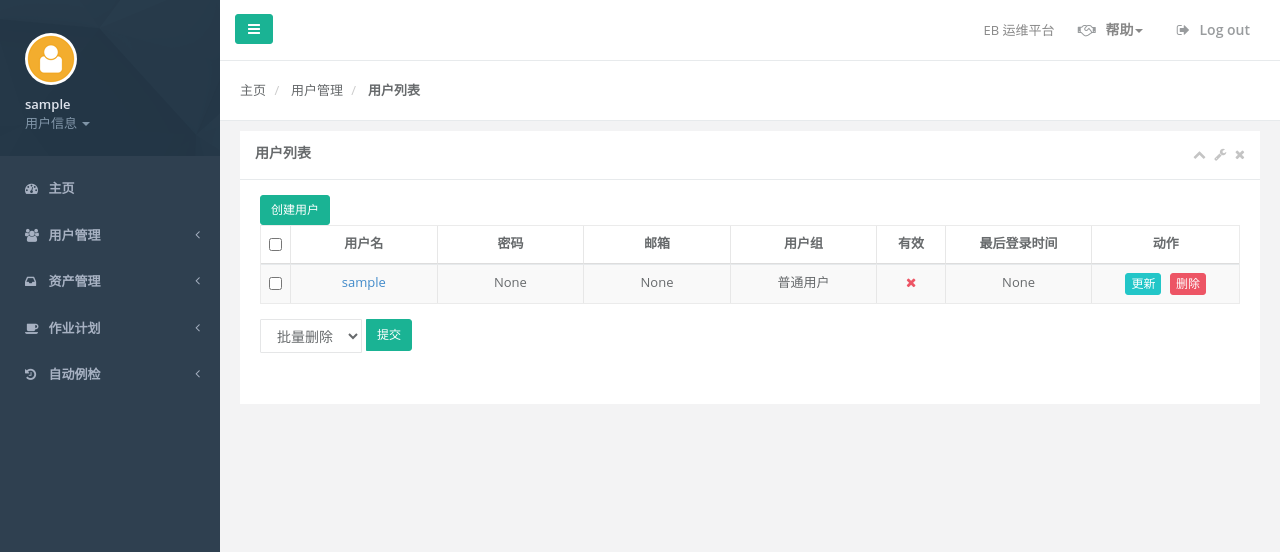
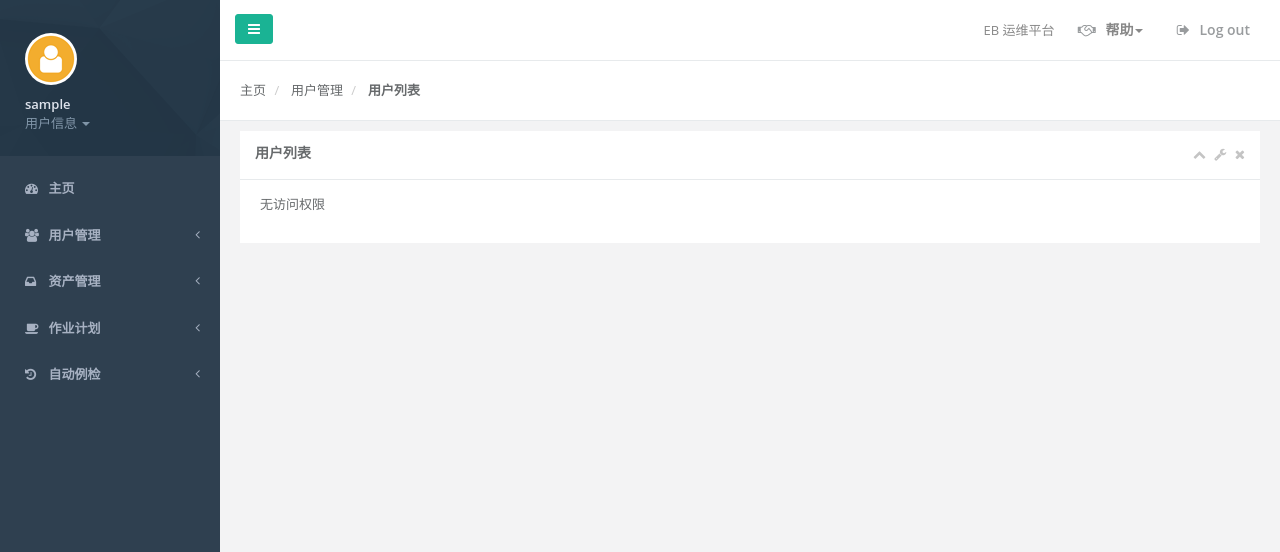
Before and after one commit to zengke123/EbOps, a Flask app: page /auth/users in a window 1280 px wide. Shown: the top 552 px of the page. Run offline with Flask 2, Linux system fonts and the light colour scheme; the visitor is signed in with stand-in values (Sample User, id 1); data comes from the database, SQL or seed files in the repository; some libraries are stand-ins or nearby versions.

Commit message:
[update] 增加管理员访问控制

```diff
--- a/apps/templates/user_list.html
+++ b/apps/templates/user_list.html
@@ -21,6 +21,7 @@
                     </div>
                 </div>
                 <div class="ibox-content">
+                    {% if current_user.is_admin %}
                     <div>
                         <a href="{{ url_for('auth.create') }}" class="btn btn-sm btn-primary"> 创建用户 </a>
                     </div>
@@ -81,7 +82,6 @@
                                 <div class="input-group">
                                     <select class="form-control m-b" style="width: auto" id="slct_bulk_update">
                                         <option value="delete">批量删除</option>
-                                        <option value="update">批量更新</option>
                                         <option value="deactive">禁用所选</option>
                                         <option value="active">激活所选</option>
                                     </select>
@@ -94,22 +94,11 @@
                             </div>
                         </div>
                     </div>
+                    {% else %}
+                        <p>无访问权限</p>
+                    {% endif %}
                 </div>
-                <div id="actions" class="hide">
-                    <div class="input-group">
-                        <select class="form-control m-b" style="width: auto" id="slct_bulk_update">
-                            <option value="delete">批量删除</option>
-                            <option value="update">批量更新</option>
-                            <option value="deactive">禁用所选</option>
-                            <option value="active">激活所选</option>
-                        </select>
-                        <div class="input-group-btn pull-left" style="padding-left: 5px;">
-                            <button id="btn_bulk_update" style="height: 32px;" class="btn btn-sm btn-primary">
-                             提交
-                            </button>
-                        </div>
-                    </div>
-                </div>
+
 
                 <style>
                 .modal-body {
```
